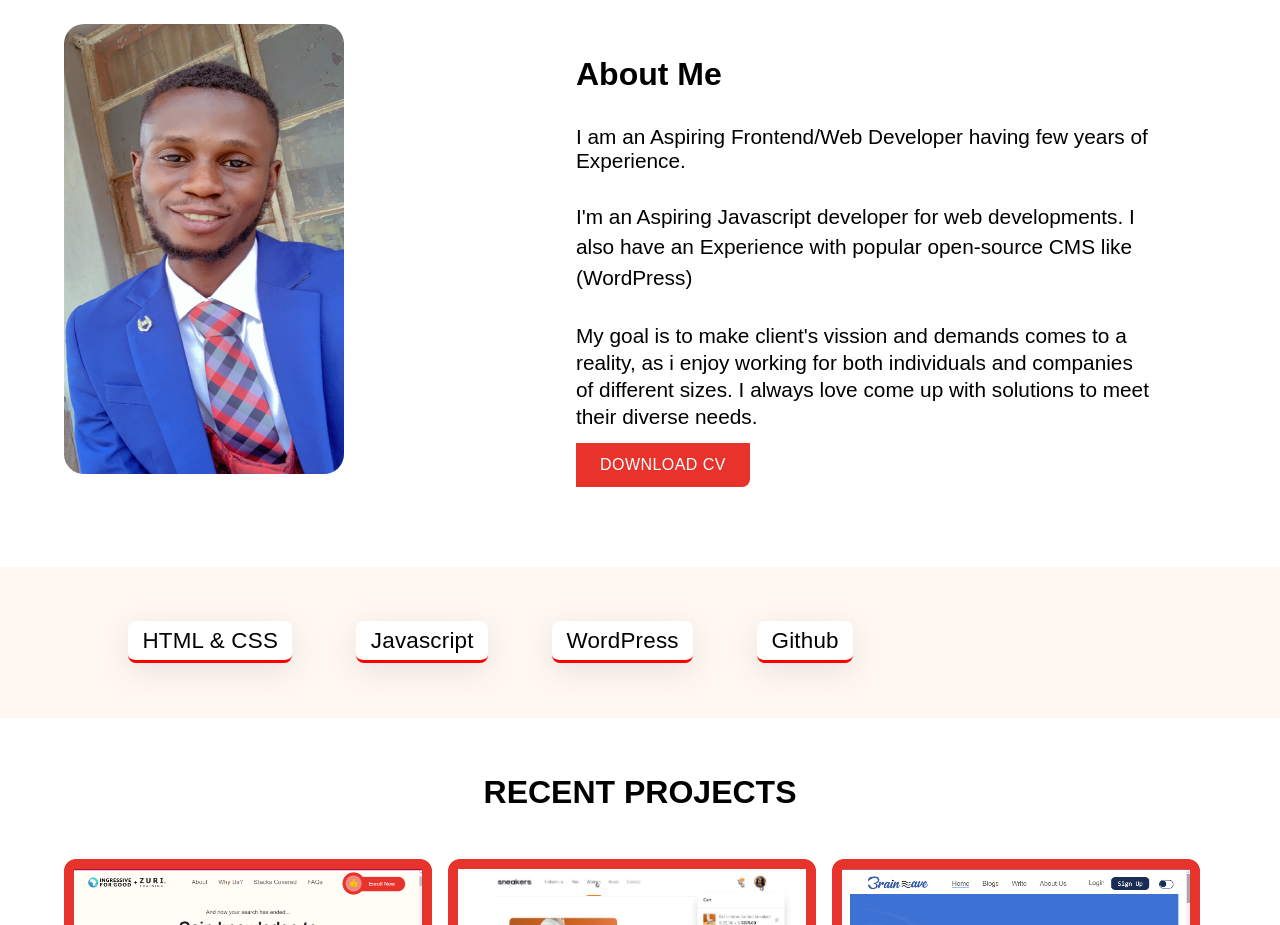
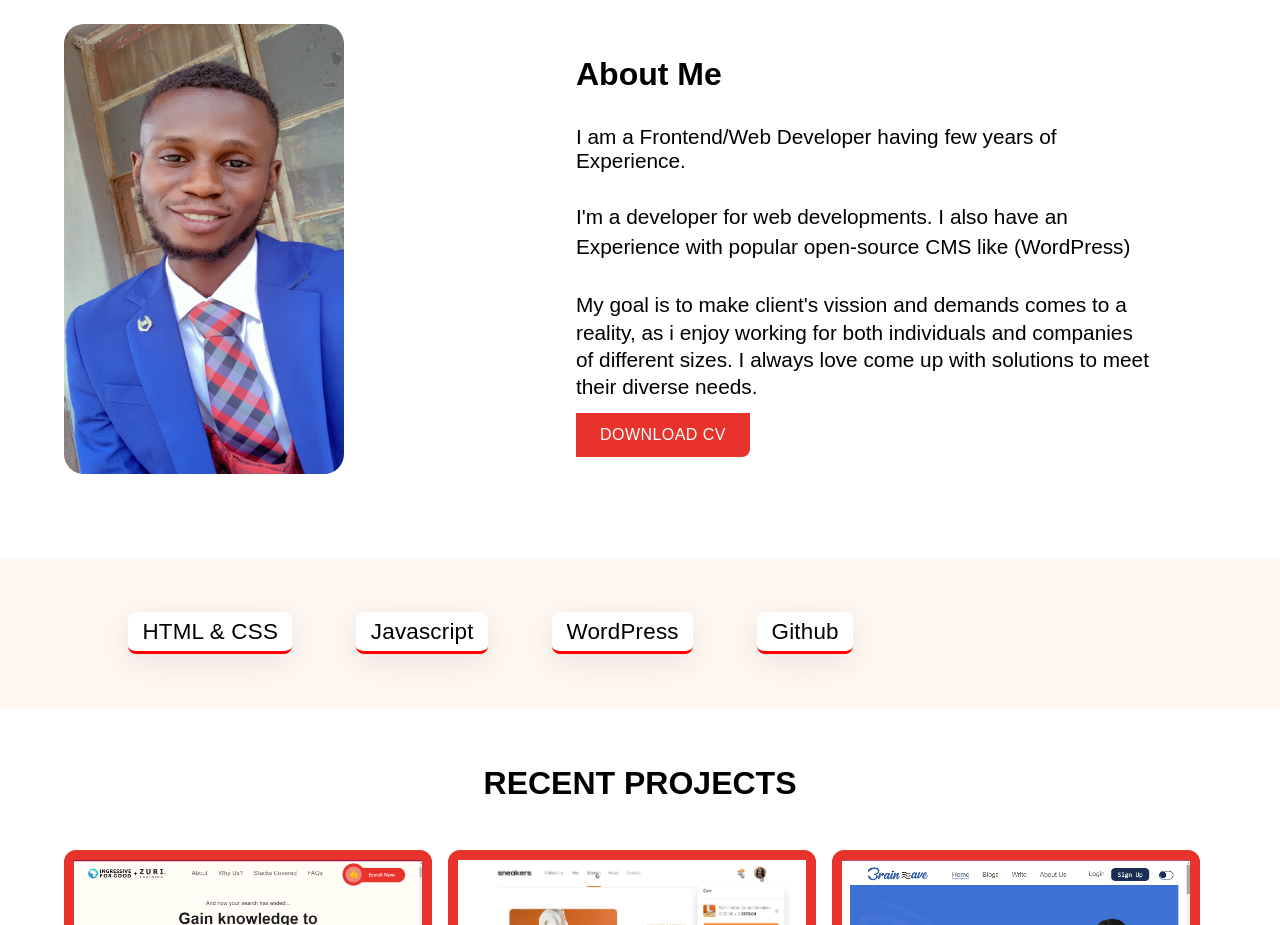
Before and after one commit to oluwatomisin987/MY-portofolio, a plain HTML site: page index.html in a window 1280 px wide. Shown: the part 840-1765 px from the top of the page. Drawn offline with Linux system fonts and the light colour scheme; a web font is replaced by a local one.

Commit message:
09-02-2nd

```diff
--- a/index.html
+++ b/index.html
@@ -108,9 +108,9 @@ tomisin-adesanya-311271166
 <div class="about-me-div">
    <h3 class="about-me">About Me</h3>
 
-   <p class="asp">I am an Aspiring Frontend/Web Developer having few years of Experience.</p>
+   <p class="asp">I am a Frontend/Web Developer having few years of Experience.</p>
 
-   <p class="asp-java">I'm an Aspiring Javascript developer for web  developments. I also have an Experience with popular open-source CMS like (WordPress)</p>
+   <p class="asp-java">I'm a developer for web developments. I also have an Experience with popular open-source CMS like (WordPress)</p>
 
    <p class="goal">My goal is to make client's vission and demands comes to a reality, as i enjoy working for both individuals and companies of different sizes. I always love come up with solutions to meet their diverse needs.</p>
 
```
